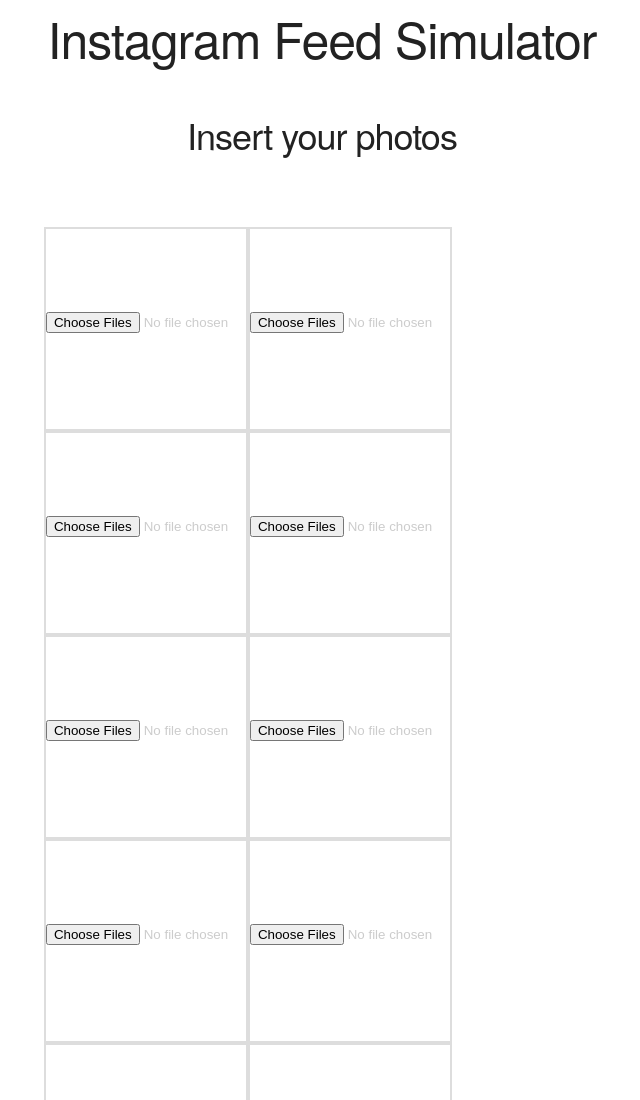
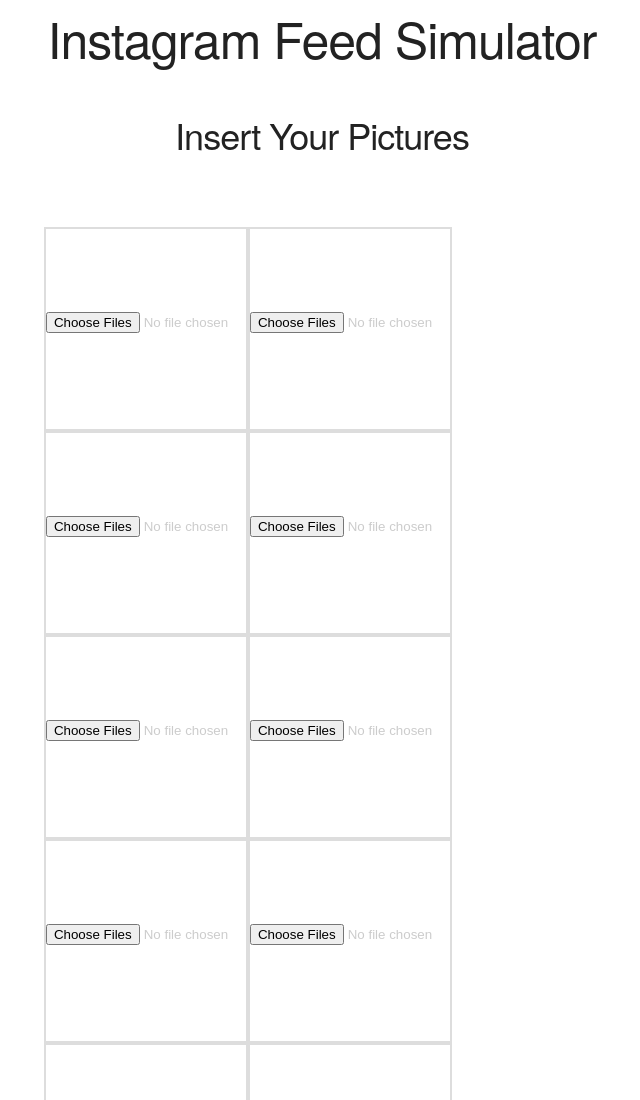
Before and after one commit to mateustizotti/instaFeed, a website: page public/index.html in a window 1280 px wide. Shown: the top 1100 px of the page, without its empty margins (318-958 px from the left). Drawn offline with nearby package versions, Linux system fonts and the light colour scheme.

Commit message:
test for pipelines

```diff
--- a/public/index.html
+++ b/public/index.html
@@ -14,7 +14,7 @@
     <header class="title">
     <h1>Instagram Feed Simulator</h1>
     <br>
-    <h3>Insert your photos</h3>
+    <h3>Insert Your Pictures</h3>
     <br><br>
     </header>
     <div id="photos"><div>
```
